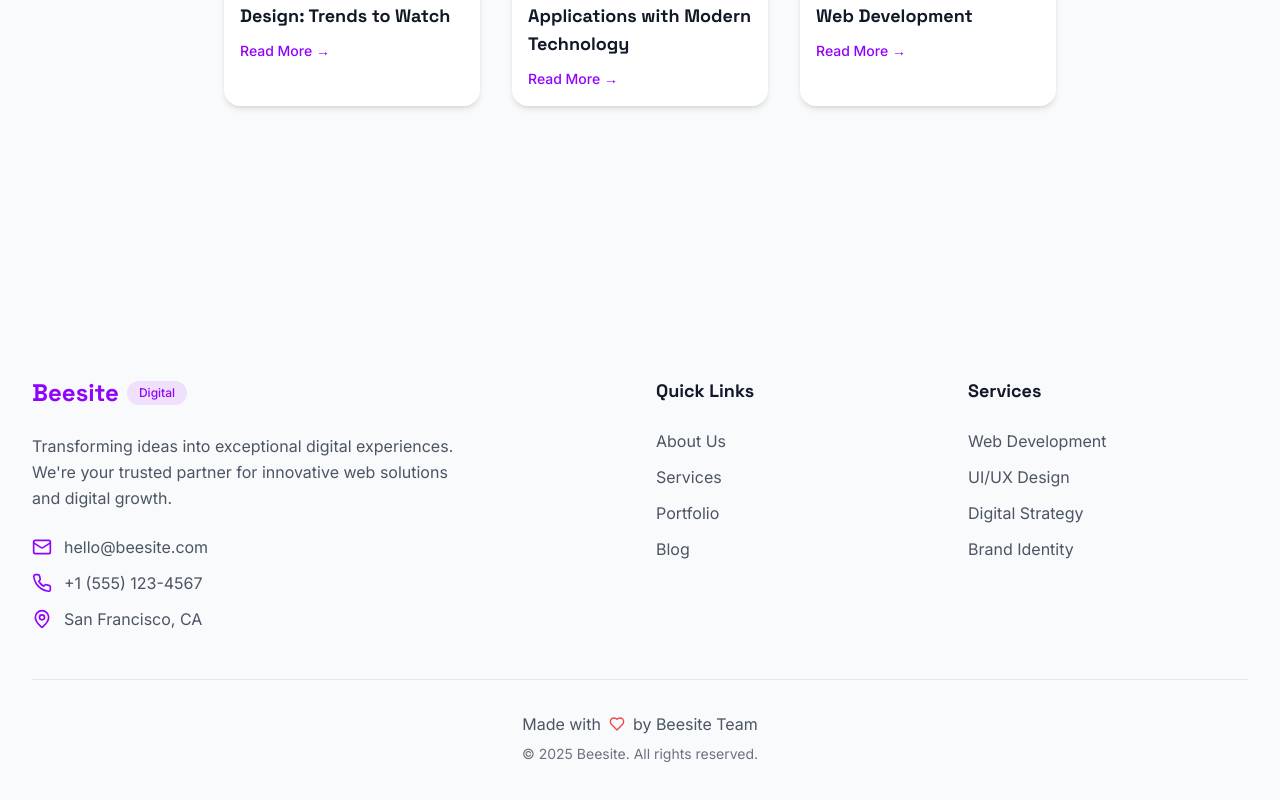
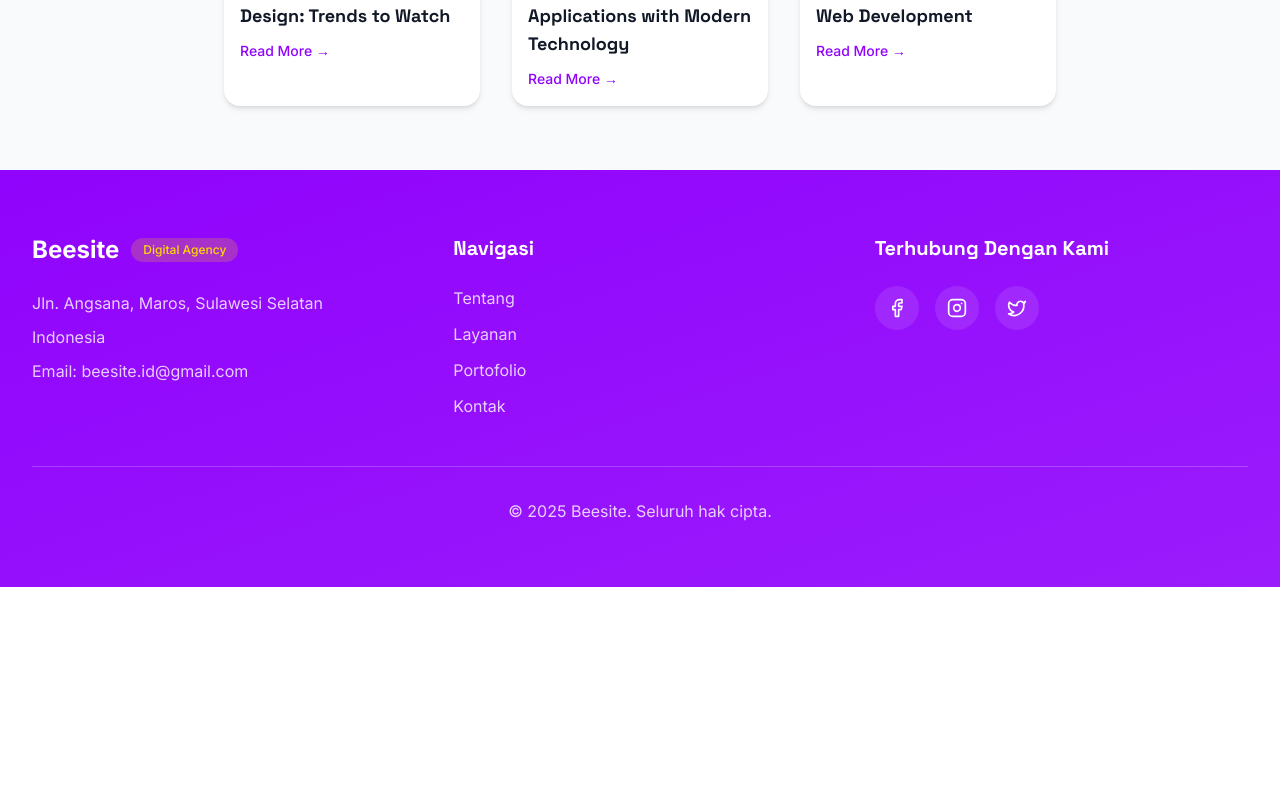
Before and after one commit to fathulxxi/beesite, a React (Vite) app: page /blog/1 in a window 1280 px wide. Shown: the part 2062-2862 px from the top of the page. After the commit the page ends 2649 px from the top, so only its background shows below. Built offline with nearby package versions, Linux system fonts and the light colour scheme.

Commit message:
Revert "Add parallax scrolling effect"
This reverts commit 5ef125bc5c04ac22e21e648214f679327aac848b.

```diff
--- a/src/components/About.tsx
+++ b/src/components/About.tsx
@@ -24,8 +24,8 @@ const About = () => {
   ];
 
   return (
-    <section className="h-screen flex items-center bg-gradient-to-b from-white to-accent/30 overflow-hidden">
-      <div className="max-w-7xl mx-auto px-4 sm:px-6 lg:px-8 w-full">
+    <section id="about" className="py-24 bg-gradient-to-b from-white to-accent/30">
+      <div className="max-w-7xl mx-auto px-4 sm:px-6 lg:px-8">
         <div className="text-center mb-16" data-aos="fade-up" data-aos-delay="100">
           <div className="inline-flex items-center px-4 py-2 bg-secondary/10 rounded-full mb-6">
             <span className="text-sm font-medium text-secondary">{t('about.header')}</span>
--- a/src/components/Blog.tsx
+++ b/src/components/Blog.tsx
@@ -56,8 +56,8 @@ const blogPosts = [
 
 const Blog = () => {
   return (
-    <section className="h-screen flex items-center bg-gradient-to-b from-accent/30 to-white overflow-hidden">
-      <div className="max-w-7xl mx-auto px-4 sm:px-6 lg:px-8 w-full">
+    <section id="blog" className="py-24 bg-gradient-to-b from-accent/30 to-white">
+      <div className="max-w-7xl mx-auto px-4 sm:px-6 lg:px-8">
         <div className="text-center mb-16" data-aos="fade-up" data-aos-delay="100">
           <div className="inline-flex items-center px-4 py-2 bg-secondary/10 rounded-full mb-6">
             <span className="text-sm font-medium text-secondary">Latest Articles</span>
--- a/src/components/Footer.tsx
+++ b/src/components/Footer.tsx
@@ -1,83 +1,76 @@
 
-import { Heart, Mail, MapPin, Phone } from "lucide-react";
+import { Facebook, Instagram, Twitter } from "lucide-react";
 import { Link } from "react-router-dom";
+import { useTranslation } from "react-i18next";
 
 const Footer = () => {
+  const { t } = useTranslation();
+  const currentYear = new Date().getFullYear();
+
   return (
-    <footer className="h-screen flex items-center bg-gray-50 overflow-hidden">
-      <div className="max-w-7xl mx-auto px-4 sm:px-6 lg:px-8 w-full">
-        <div className="grid grid-cols-1 md:grid-cols-4 gap-8 mb-12">
-          <div className="md:col-span-2">
+    <footer className="bg-gradient-to-br from-secondary to-secondary/90 text-white">
+      <div className="max-w-7xl mx-auto px-4 sm:px-6 lg:px-8 py-16">
+        <div className="grid grid-cols-1 md:grid-cols-3 gap-12">
+          {/* Address */}
+          <div>
             <div className="flex items-center mb-6">
-              <span className="font-display font-bold text-2xl text-secondary">Beesite</span>
-              <span className="ml-2 text-xs px-3 py-1 rounded-full font-medium bg-secondary/10 text-secondary">
-                Digital
-              </span>
+              <span className="text-white text-2xl font-bold mr-3">Beesite</span>
+              <span className="text-xs px-3 py-1 bg-primary/20 rounded-full text-primary font-medium">Digital Agency</span>
             </div>
-            <p className="text-gray-600 mb-6 leading-relaxed max-w-md">
-              Transforming ideas into exceptional digital experiences. We're your trusted partner for innovative web solutions and digital growth.
-            </p>
-            <div className="space-y-3">
-              <div className="flex items-center text-gray-600">
-                <Mail className="h-5 w-5 mr-3 text-secondary" />
-                <span>hello@beesite.com</span>
-              </div>
-              <div className="flex items-center text-gray-600">
-                <Phone className="h-5 w-5 mr-3 text-secondary" />
-                <span>+1 (555) 123-4567</span>
-              </div>
-              <div className="flex items-center text-gray-600">
-                <MapPin className="h-5 w-5 mr-3 text-secondary" />
-                <span>San Francisco, CA</span>
-              </div>
-            </div>
+            <address className="not-italic text-white/80 leading-relaxed">
+              <p className="mb-2">Jln. Angsana, Maros, Sulawesi Selatan</p>
+              <p className="mb-2">Indonesia</p>
+              <p className="mb-2">Email: beesite.id@gmail.com</p>
+            </address>
           </div>
 
+          {/* Navigation */}
           <div>
-            <h3 className="font-display font-bold text-lg mb-6 text-gray-900">Quick Links</h3>
+            <h3 className="font-display text-xl font-bold mb-6 text-white">{t('footer.navigation')}</h3>
             <ul className="space-y-3">
               {[
-                { name: "About Us", href: "#about" },
-                { name: "Services", href: "#services" },
-                { name: "Portfolio", href: "#portfolio" },
-                { name: "Blog", href: "/blog" },
-              ].map((link) => (
-                <li key={link.name}>
-                  <Link
-                    to={link.href}
-                    className="text-gray-600 hover:text-secondary transition-colors"
+                { key: "about", label: t('navbar.about') },
+                { key: "services", label: t('navbar.services') },
+                { key: "portfolio", label: t('navbar.portfolio') },
+                { key: "contact", label: t('navbar.contact') }
+              ].map((item) => (
+                <li key={item.key}>
+                  <a
+                    href={`#${item.key}`}
+                    className="text-white/80 hover:text-white transition-colors hover:underline"
                   >
-                    {link.name}
-                  </Link>
+                    {item.label}
+                  </a>
                 </li>
               ))}
             </ul>
           </div>
 
+          {/* Social Media */}
           <div>
-            <h3 className="font-display font-bold text-lg mb-6 text-gray-900">Services</h3>
-            <ul className="space-y-3">
-              {[
-                "Web Development",
-                "UI/UX Design",
-                "Digital Strategy",
-                "Brand Identity",
-              ].map((service) => (
-                <li key={service}>
-                  <span className="text-gray-600">{service}</span>
-                </li>
-              ))}
-            </ul>
+            <h3 className="font-display text-xl font-bold mb-6 text-white">{t('footer.connectWithUs')}</h3>
+            <div className="flex space-x-4">
+              <a href="#" className="p-3 bg-white/10 rounded-full hover:bg-primary/20 hover:text-primary transition-all">
+                <Facebook className="w-5 h-5" />
+              </a>
+              <a
+                href="https://www.instagram.com/beesite.id"
+                target="_blank"
+                rel="noopener noreferrer"
+                className="p-3 bg-white/10 rounded-full hover:bg-primary/20 hover:text-primary transition-all"
+              >
+                <Instagram className="w-5 h-5" />
+              </a>
+              <a href="#" className="p-3 bg-white/10 rounded-full hover:bg-primary/20 hover:text-primary transition-all">
+                <Twitter className="w-5 h-5" />
+              </a>
+            </div>
           </div>
         </div>
 
-        <div className="border-t border-gray-200 pt-8 text-center">
-          <p className="text-gray-600 flex items-center justify-center">
-            Made with <Heart className="h-4 w-4 mx-2 text-red-500" /> by Beesite Team
-          </p>
-          <p className="text-gray-500 text-sm mt-2">
-            © {new Date().getFullYear()} Beesite. All rights reserved.
-          </p>
+        {/* Copyright */}
+        <div className="mt-12 pt-8 border-t border-white/20 text-center">
+          <p className="text-white/80">{t('footer.copyright', { year: currentYear })}</p>
         </div>
       </div>
     </footer>
--- a/src/components/Hero.tsx
+++ b/src/components/Hero.tsx
@@ -6,14 +6,15 @@ const Hero = () => {
   const { t } = useTranslation();
 
   const handleGetStarted = () => {
-    window.scrollTo({
-      top: window.innerHeight,
+    document.getElementById('about')?.scrollIntoView({
       behavior: 'smooth'
     });
   };
 
   return (
-    <div className="relative h-screen flex items-center bg-gradient-to-br from-white via-accent/30 to-primary/10 overflow-hidden">
+    <div className="relative min-h-screen flex items-center bg-white overflow-hidden">
+      {/* Background gradient */}
+      <div className="absolute inset-0 bg-gradient-to-br from-accent via-white to-primary/5" />
 
       {/* Floating elements */}
       <div className="absolute top-20 left-10 w-20 h-20 bg-primary/10 rounded-full blur-xl animate-float" />
@@ -23,7 +24,7 @@ const Hero = () => {
       <div className="max-w-7xl mx-auto px-4 sm:px-6 lg:px-8 relative z-10">
         <div className="grid grid-cols-1 lg:grid-cols-2 gap-12 items-center">
           {/* Left content */}
-          <div className="text-left" data-aos="fade-right" data-aos-delay="200">
+          <div className="text-left pt-20 lg:pt-0" data-aos="fade-right" data-aos-delay="200">
             <div className="inline-flex items-center px-4 py-2 bg-secondary/10 rounded-full mb-6">
               <div className="w-2 h-2 bg-secondary rounded-full mr-2 animate-pulse" />
               <span className="text-sm font-medium text-secondary">Digital Innovation Agency</span>
@@ -49,10 +50,7 @@ const Hero = () => {
                 <ArrowRight className="ml-2 h-5 w-5 group-hover:translate-x-1 transition-transform" />
               </button>
 
-              <button
-                onClick={() => window.scrollTo({ top: window.innerHeight * 3, behavior: 'smooth' })}
-                className="px-8 py-4 border-2 border-gray-200 text-gray-900 rounded-2xl font-medium hover:border-secondary hover:text-secondary transition-all"
-              >
+              <button className="px-8 py-4 border-2 border-gray-200 text-gray-900 rounded-2xl font-medium hover:border-secondary hover:text-secondary transition-all">
                 View Our Work
               </button>
             </div>
--- a/src/components/Portfolio.tsx
+++ b/src/components/Portfolio.tsx
@@ -63,8 +63,8 @@ const Portfolio = () => {
   );
 
   return (
-    <section className="h-screen flex items-center bg-gradient-to-b from-accent/30 to-white overflow-hidden">
-      <div className="max-w-7xl mx-auto px-4 sm:px-6 lg:px-8 w-full">
+    <section id="portfolio" className="py-24 bg-gradient-to-b from-accent/30 to-white">
+      <div className="max-w-7xl mx-auto px-4 sm:px-6 lg:px-8">
         <div className="text-center mb-16" data-aos="fade-up" data-aos-delay="100">
           <div className="inline-flex items-center px-4 py-2 bg-secondary/10 rounded-full mb-6">
             <span className="text-sm font-medium text-secondary">Our Work</span>
--- a/src/components/Services.tsx
+++ b/src/components/Services.tsx
@@ -34,8 +34,8 @@ const Services = () => {
   ];
 
   return (
-    <section className="h-screen flex items-center bg-white overflow-hidden">
-      <div className="max-w-7xl mx-auto px-4 sm:px-6 lg:px-8 w-full">
+    <section id="services" className="py-24 bg-white">
+      <div className="max-w-7xl mx-auto px-4 sm:px-6 lg:px-8">
         <div className="text-center mb-16" data-aos="fade-up" data-aos-delay="100">
           <div className="inline-flex items-center px-4 py-2 bg-secondary/10 rounded-full mb-6">
             <span className="text-sm font-medium text-secondary">What We Offer</span>
--- a/src/components/Testimonial.tsx
+++ b/src/components/Testimonial.tsx
@@ -55,8 +55,8 @@ const testimonials = [
 
 const Testimonial = () => {
   return (
-    <section className="h-screen flex items-center bg-white overflow-hidden">
-      <div className="max-w-7xl mx-auto px-4 sm:px-6 lg:px-8 w-full">
+    <section id="testimonials" className="py-24 bg-white">
+      <div className="max-w-7xl mx-auto px-4 sm:px-6 lg:px-8">
         <div className="text-center mb-16" data-aos="fade-up" data-aos-delay="100">
           <div className="inline-flex items-center px-4 py-2 bg-secondary/10 rounded-full mb-6">
             <span className="text-sm font-medium text-secondary">Client Feedback</span>
--- a/src/index.css
+++ b/src/index.css
@@ -10,7 +10,6 @@
 
   body {
     @apply bg-white text-gray-900 font-sans;
-    overflow-x: hidden;
   }
 
   ::selection {
@@ -43,11 +42,6 @@
   100% {
     transform: translateY(0px);
   }
-}
-
-/* Smooth transitions for parallax sections */
-.parallax-section {
-  transition: transform 1s cubic-bezier(0.4, 0, 0.2, 1), opacity 1s cubic-bezier(0.4, 0, 0.2, 1);
 }
 
 /* AOS fallback animations for when JS is disabled */
--- a/src/pages/Index.tsx
+++ b/src/pages/Index.tsx
@@ -4,67 +4,27 @@ import Hero from "@/components/Hero";
 import About from "@/components/About";
 import Services from "@/components/Services";
 import Portfolio from "@/components/Portfolio";
-import Testimonial from "@/components/Testimonial";
-import Blog from "@/components/Blog";
+import Contact from "@/components/Contact";
 import Footer from "@/components/Footer";
 import WhatsAppButton from "@/components/WhatsAppButton";
-import { useEffect, useState } from "react";
+import { useEffect } from "react";
 import AOS from "aos";
 
 const Index = () => {
-  const [currentSection, setCurrentSection] = useState(0);
-
+  // Refresh AOS when component mounts to ensure animations work correctly
   useEffect(() => {
     AOS.refresh();
-
-    const handleScroll = () => {
-      const scrollY = window.scrollY;
-      const windowHeight = window.innerHeight;
-      const section = Math.floor(scrollY / windowHeight);
-      setCurrentSection(Math.min(section, 6)); // 7 sections total (0-6)
-    };
-
-    window.addEventListener('scroll', handleScroll);
-    return () => window.removeEventListener('scroll', handleScroll);
   }, []);
 
-  const sections = [
-    { id: 'hero', component: <Hero /> },
-    { id: 'about', component: <About /> },
-    { id: 'services', component: <Services /> },
-    { id: 'portfolio', component: <Portfolio /> },
-    { id: 'testimonials', component: <Testimonial /> },
-    { id: 'blog', component: <Blog /> },
-    { id: 'footer', component: <Footer /> }
-  ];
-
   return (
-    <div className="relative">
+    <div className="min-h-screen bg-white">
       <Navbar />
-
-      {/* Scrollable content that creates the scroll height */}
-      <div style={{ height: `${sections.length * 100}vh` }} className="relative">
-
-        {/* Fixed viewport that shows current section */}
-        <div className="fixed inset-0 overflow-hidden">
-          {sections.map((section, index) => (
-            <div
-              key={section.id}
-              className={`absolute inset-0 transition-all duration-1000 ease-in-out ${
-                currentSection === index
-                  ? 'opacity-100 transform translate-y-0'
-                  : currentSection > index
-                    ? 'opacity-0 transform -translate-y-full'
-                    : 'opacity-0 transform translate-y-full'
-              }`}
-              style={{ zIndex: currentSection === index ? 10 : 1 }}
-            >
-              {section.component}
-            </div>
-          ))}
-        </div>
-      </div>
-
+      <Hero />
+      <About />
+      <Services />
+      <Portfolio />
+      {/* <Contact /> */}
+      <Footer />
       <WhatsAppButton />
     </div>
   );
```
